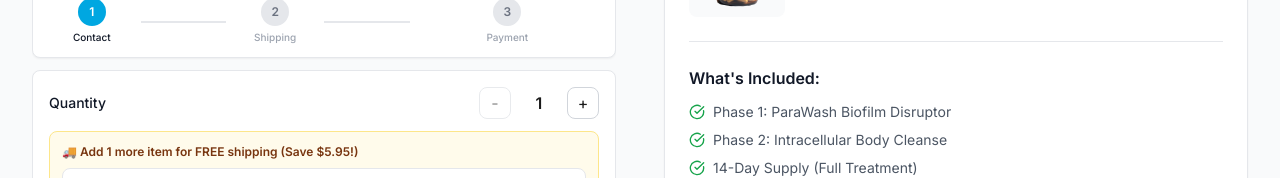
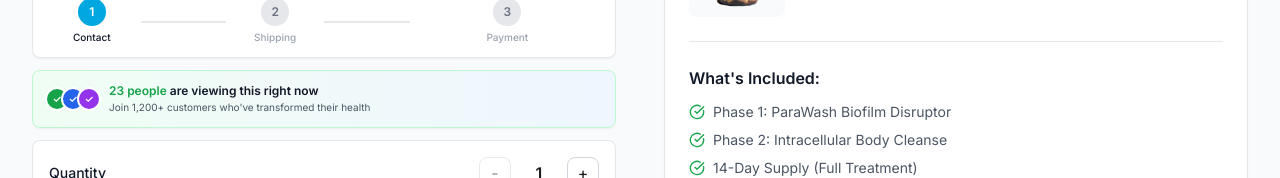
Before and after one commit to ra3va/drsebiapproved-landing, a Next.js app: page /checkout in a window 1280 px wide. Shown: the part 257-435 px from the top of the page. Built offline with nearby package versions, Linux system fonts and the light colour scheme; no server answers.

Commit message:
Add payment method icons, social proof, and guarantee badge for trust optimization

```diff
--- a/src/components/SquareCheckout.tsx
+++ b/src/components/SquareCheckout.tsx
@@ -616,6 +616,33 @@ export default function SquareCheckout({
         </div>
       </div>
 
+      {/* Social Proof Banner - Step 1 Only */}
+      {currentStep === 1 && (
+        <div className="bg-gradient-to-r from-green-50 to-blue-50 border border-green-200 rounded-lg p-3 mb-3 shadow-sm">
+          <div className="flex items-center gap-2 text-xs">
+            <div className="flex -space-x-2">
+              <div className="w-6 h-6 rounded-full bg-green-600 border-2 border-white flex items-center justify-center text-white text-[10px] font-bold">
+                ✓
+              </div>
+              <div className="w-6 h-6 rounded-full bg-blue-600 border-2 border-white flex items-center justify-center text-white text-[10px] font-bold">
+                ✓
+              </div>
+              <div className="w-6 h-6 rounded-full bg-purple-600 border-2 border-white flex items-center justify-center text-white text-[10px] font-bold">
+                ✓
+              </div>
+            </div>
+            <div className="flex-1">
+              <p className="font-semibold text-gray-900">
+                <span className="text-green-600">23 people</span> are viewing this right now
+              </p>
+              <p className="text-gray-600 text-[10px]">
+                Join 1,200+ customers who've transformed their health
+              </p>
+            </div>
+          </div>
+        </div>
+      )}
+
       {/* Quantity Selector & Upsell */}
       {currentStep === 1 && (
         <div className="bg-white border border-gray-200 rounded-lg p-4 mb-3 shadow-sm">
@@ -906,13 +933,62 @@ export default function SquareCheckout({
                 Card Information *
               </label>
               <div id="card-container" className="border border-gray-300 rounded-lg p-3"></div>
+
+              {/* Payment Method Icons */}
+              <div className="flex items-center justify-center gap-2 mt-2">
+                <div className="flex items-center gap-1.5 text-[10px] text-gray-500">
+                  <span>We accept:</span>
+                </div>
+                <div className="flex items-center gap-1.5">
+                  {/* Visa */}
+                  <div className="w-8 h-5 bg-white border border-gray-200 rounded flex items-center justify-center">
+                    <svg className="w-6 h-4" viewBox="0 0 48 32" fill="none">
+                      <rect width="48" height="32" rx="4" fill="white"/>
+                      <path d="M20.5 11h-3.2l-2 10h3.2l2-10zm8.4 6.5l1.7-4.7 1 4.7h-2.7zm3.6 3.5h3l-2.6-10h-2.7c-.6 0-1.1.4-1.3.9l-4.6 9.1h3.4l.7-1.9h4.1v1.9zm-9.3-7.1c0-2.6-3.6-2.8-3.6-4 0-.4.4-.8 1.2-.9.4 0 1.5-.1 2.8.5l.5-2.3c-.7-.2-1.6-.5-2.7-.5-2.9 0-4.9 1.5-4.9 3.7 0 1.6 1.4 2.5 2.5 3 1.1.6 1.5.9 1.5 1.4 0 .8-.9 1.1-1.8 1.1-1.5 0-2.3-.2-3.5-.8l-.5 2.4c.8.4 2.3.7 3.8.7 3.1 0 5.1-1.5 5.1-3.8z" fill="#1434CB"/>
+                    </svg>
+                  </div>
+                  {/* Mastercard */}
+                  <div className="w-8 h-5 bg-white border border-gray-200 rounded flex items-center justify-center">
+                    <svg className="w-6 h-4" viewBox="0 0 48 32" fill="none">
+                      <rect width="48" height="32" rx="4" fill="white"/>
+                      <circle cx="18" cy="16" r="7" fill="#EB001B"/>
+                      <circle cx="30" cy="16" r="7" fill="#F79E1B"/>
+                      <path d="M24 11.5c-1.3 1.2-2 2.9-2 4.5s.7 3.3 2 4.5c1.3-1.2 2-2.9 2-4.5s-.7-3.3-2-4.5z" fill="#FF5F00"/>
+                    </svg>
+                  </div>
+                  {/* Amex */}
+                  <div className="w-8 h-5 bg-white border border-gray-200 rounded flex items-center justify-center">
+                    <svg className="w-6 h-4" viewBox="0 0 48 32" fill="none">
+                      <rect width="48" height="32" rx="4" fill="#006FCF"/>
+                      <path d="M15 13h-2.5l-.6 1.5-.6-1.5H8.8l1.5 3.5-1.5 3.5h2.5l.6-1.5.6 1.5h2.5l-1.5-3.5L15 13zm4.5 0h-3v7h3v-2h2v-1.5h-2v-1h2V14h-2v-1zm7 0h-4v7h4v-1.5h-2v-1h2v-1.5h-2v-1h2V13zm5 0l-1 2.5-1-2.5h-2.5l2 3.5-2 3.5h2.5l1-2.5 1 2.5H34l-2-3.5 2-3.5h-2.5z" fill="white"/>
+                    </svg>
+                  </div>
+                  {/* Discover */}
+                  <div className="w-8 h-5 bg-white border border-gray-200 rounded flex items-center justify-center">
+                    <svg className="w-6 h-4" viewBox="0 0 48 32" fill="none">
+                      <rect width="48" height="32" rx="4" fill="#FF6000"/>
+                      <circle cx="38" cy="16" r="8" fill="#F79E1B"/>
+                    </svg>
+                  </div>
+                </div>
+              </div>
+            </div>
+
+            {/* Social Proof */}
+            <div className="bg-blue-50 border border-blue-100 rounded-lg p-3">
+              <div className="flex items-center gap-2 text-xs text-blue-900">
+                <svg className="w-4 h-4 text-blue-600" fill="currentColor" viewBox="0 0 20 20">
+                  <path d="M9 6a3 3 0 11-6 0 3 3 0 016 0zM17 6a3 3 0 11-6 0 3 3 0 016 0zM12.93 17c.046-.327.07-.66.07-1a6.97 6.97 0 00-1.5-4.33A5 5 0 0119 16v1h-6.07zM6 11a5 5 0 015 5v1H1v-1a5 5 0 015-5z"/>
+                </svg>
+                <span className="font-medium">Join 1,200+ happy customers who trust Dr. Sebi's formulas</span>
+              </div>
             </div>
 
             {/* Trust Badges - Minimal */}
             <div className="flex items-center justify-center gap-3 text-[10px] text-gray-500 py-1">
-              <span>🔒 Secure</span>
+              <span>🔒 256-bit SSL Encrypted</span>
               <span>•</span>
-              <span>✓ 30-Day Guarantee</span>
+              <span>✓ 30-Day Money Back</span>
             </div>
           </div>
         )}
@@ -944,10 +1020,19 @@ export default function SquareCheckout({
               Continue to {steps[currentStep].title}
             </button>
           ) : (
+            <>
+              {/* Guarantee Badge Above Button */}
+              <div className="flex-1">
+                <div className="bg-green-50 border border-green-200 rounded-lg p-2 mb-2 flex items-center justify-center gap-2">
+                  <svg className="w-4 h-4 text-green-600" fill="currentColor" viewBox="0 0 20 20">
+                    <path fillRule="evenodd" d="M10 18a8 8 0 100-16 8 8 0 000 16zm3.707-9.293a1 1 0 00-1.414-1.414L9 10.586 7.707 9.293a1 1 0 00-1.414 1.414l2 2a1 1 0 001.414 0l4-4z" clipRule="evenodd"/>
+                  </svg>
+                  <span className="text-xs font-semibold text-green-900">Protected by 30-Day Money Back Guarantee</span>
+                </div>
                 <button
                   onClick={handlePayment}
                   disabled={isLoading || !cardInitialized}
-              className={`flex-1 py-3.5 rounded-lg font-semibold transition-all text-base shadow-lg ${
+                  className={`w-full py-3.5 rounded-lg font-semibold transition-all text-base shadow-lg ${
                     isLoading || !cardInitialized
                       ? 'bg-gray-300 text-gray-500 cursor-not-allowed'
                       : 'bg-green-600 hover:bg-green-700 text-white'
@@ -955,6 +1040,8 @@ export default function SquareCheckout({
                 >
                   {isLoading ? 'Processing...' : `Complete Order • $${(finalTotal / 100).toFixed(2)}`}
                 </button>
+              </div>
+            </>
           )}
         </div>
 
```
Lines whose indentation alone changed are shown as unchanged.
